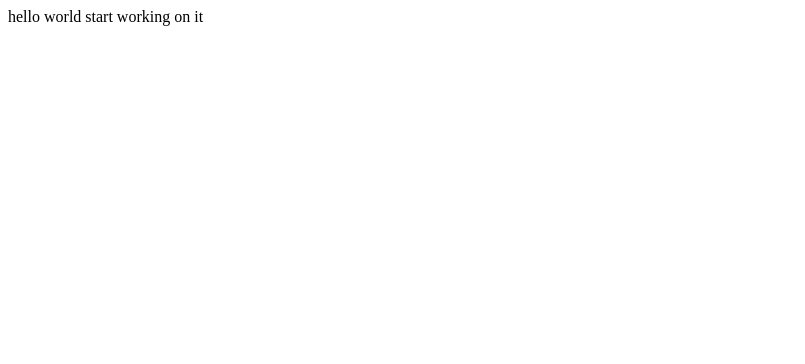
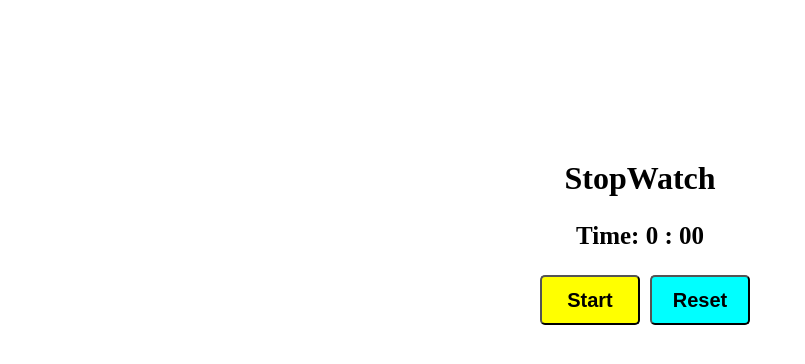
Before and after one commit to NalinaDevdasMeshram/Stopwatch, a React (Vite) app in the folder Stopwatch/: page / in a window 1280 px wide. Shown: the top 364 px of the page, without its empty margins (0-805 px from the left). Built offline with nearby package versions, Linux system fonts and the light colour scheme.

Commit message:
stopwatch completed

```diff
--- a/Stopwatch/src/Stopwatch/Stopwatch.jsx
+++ b/Stopwatch/src/Stopwatch/Stopwatch.jsx
@@ -1,7 +1,44 @@
+import { useEffect, useState } from "react"
+ import styles from './Stopwatch.module.css'
+const Stopwatch =()=>{
+    const [time, setTime] = useState(0);
+    const [isRunning, setIsRunning] = useState(false);
+    useEffect(()=>{
+        let intervalId;
+        if(isRunning){
+            // starting time 0 to 1000 every 1 sec
+            intervalId = setInterval(()=>{setTime(prevstate => prevstate+1);
 
-const Stopwatch =()=>{
-    return (
-        <div>hello world start working on it</div>
-    )
+            },1000)
+        }
+        return () => clearInterval (intervalId)
+    },[isRunning])
+    // method to start timer
+     const startTime=()=>{
+        setIsRunning((prevstate)=>!prevstate)
+     }
+    // method to reset  timer back to 0
+     const ressetTime=()=>{
+        setTime(0);
+        // setIsRunning(false)
+     }
+     // time calculation
+     // minutes calculation
+      const minute = Math.floor(time/60);
+      // second calculation
+       const second = (time%60);
+ return(
+    <div className={styles.container}>
+       <center><h1>StopWatch</h1></center>
+       <p className={styles.Stopwatch}> Time: {minute.toString().padStart(1, '0')} : {second.toString().padStart(2, '0')}</p>
+        <div className={styles.btncontainer}>
+            <button  className={`${styles.btntext}  ${isRunning? styles.stopbtntext:''}`} onClick={startTime}> {isRunning? 'Stop': 'Start'}</button>
+            <button  className ={styles.btn} onClick={ressetTime}>Reset</button>
+        </div>
+
+
+    </div>
+ )
+
 }
 export default Stopwatch
--- /dev/null
+++ b/Stopwatch/src/Stopwatch/Stopwatch.module.css
@@ -0,0 +1,42 @@
+.container{
+    margin-top: 20vh;
+}
+
+.Stopwatch{
+    display: flex;
+    justify-content: center;
+    align-items: center;
+    font-size: 25px;
+    font-weight: 800;
+    }
+ .btncontainer{
+    display: flex;
+    justify-content: center;
+    align-items: center;
+}
+.btntext{
+    margin: 0 10px;
+    width: 100px;
+    height: 50px;
+    font-size: 20px;
+    font-weight: 600;
+    border-radius: 5px;
+    background-color: yellow;
+}
+.stopbtntext{
+    margin: 0 10px;
+    width: 100px;
+    height: 50px;
+    font-size: 20px;
+    font-weight: 600;
+    border-radius: 5px;
+    background-color: palegreen;
+}
+.btn{
+    width: 100px;
+    height: 50px;
+    font-size: 20px;
+    font-weight: 600;
+    border-radius: 5px;
+    background-color: aqua;
+}
```
